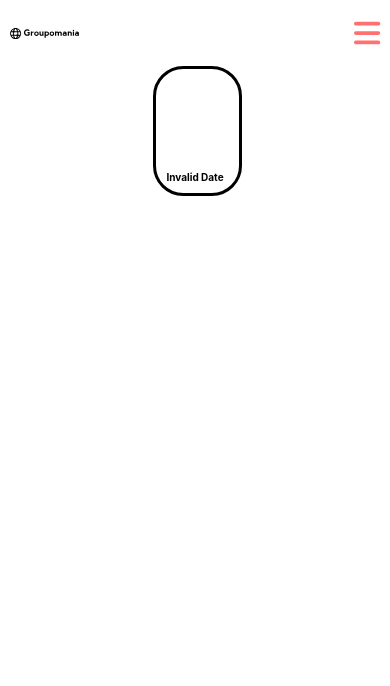
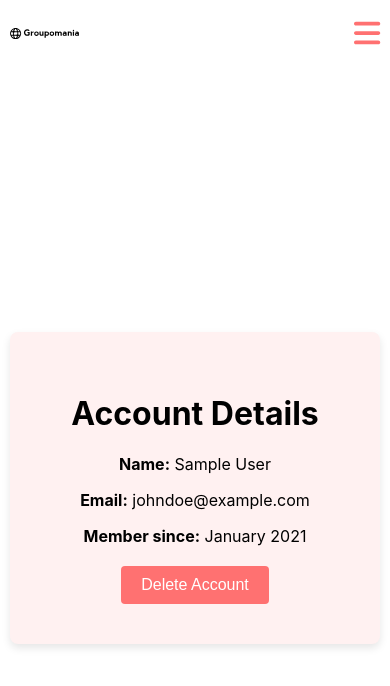
Before and after one commit to abby-pfingsten/groupomania-react-app, a React (Create React App) app in the folder app/: page /account in a window 390 px wide. Shown: the top 686 px of the page. Built offline with nearby package versions, Linux system fonts and the light colour scheme; no server answers; sample sign-in values are in the browser's storage.

Commit message:
header on account page is now switching images based on mobile or desktop

```diff
--- a/app/src/App.js
+++ b/app/src/App.js
@@ -2,10 +2,12 @@ import { BrowserRouter, Route, Routes } from "react-router-dom"
 import Login from "./frontend/pages/Login"
 import Signup from "./frontend/pages/Signup"
 import Home from "./frontend/pages/Home"
+import Account from "./frontend/pages/Account"
 import Profile from "./frontend/pages/Account"
 import { Outlet, Navigate } from "react-router-dom"
 import { useState } from "react"
 import PostPage from "./frontend/pages/PostPage"
+import AccountHeader from "./frontend/pages/AccountHeader"
 
 const PrivateRoutes = () => {
   const [token, setToken] = useState(() => {
@@ -52,7 +54,11 @@ function App() {
             element={<PostPage isMobile={isMobile} />}
           />
         </Route>
-        <Route exact path="/profile" element={<Profile />} />
+        <Route
+          exact
+          path="/account"
+          element={<Account isMobile={isMobile} />}
+        />
       </Routes>
     </BrowserRouter>
   )
--- a/app/src/frontend/pages/Account.js
+++ b/app/src/frontend/pages/Account.js
@@ -1,7 +1,7 @@
 import Header from "./Header"
 import "../styles/Account.scss"
 
-const Account = () => {
+const Account = ({ isMobile }) => {
   // grab the name of the user
   let userObject = localStorage.getItem("userInfo")
   let userName = JSON.parse(userObject)[["name"]]
@@ -13,7 +13,7 @@ const Account = () => {
 
   return (
     <>
-      <Header/>
+      <Header isMobile={isMobile} />
       <div className="account-page">
         <div className="account-page__container">
           <h1>Account Details</h1>
--- a/app/src/frontend/pages/Header.js
+++ b/app/src/frontend/pages/Header.js
@@ -61,7 +61,7 @@ function Header({ isMobile, isModalOpen, setIsModalOpen }) {
                 </Link>
               </li>
               <li className="nav_menu__links">
-                <Link to="/profile" onClick={closeMobileMenu}>
+                <Link to="/account" onClick={closeMobileMenu}>
                   Account
                 </Link>
               </li>
--- a/app/src/frontend/styles/Account.scss
+++ b/app/src/frontend/styles/Account.scss
@@ -9,19 +9,24 @@
   height: 100vh;
   background-color: white;
   &__container {
-    background-color: $dark-red-color;
+    background-color: lighten($dark-red-color, 25%);
     padding: 40px;
+    margin: 10px;
     border-radius: 8px;
     box-shadow: 0 4px 8px rgba(0, 0, 0, 0.1);
     max-width: 500px;
     width: 100%;
     text-align: center;
+    transition: box-shadow ease 1s;
+    &:hover {
+      box-shadow: 0 4px 8px rgba(0, 0, 0, 0.6);
+    }
   }
   &__info {
     margin-bottom: 20px;
   }
   &__delete-button {
-    background-color: #ff6347;
+    background-color: $dark-red-color;
     color: #fff;
     border: none;
     padding: 10px 20px;
@@ -30,7 +35,7 @@
     font-size: 16px;
     transition: background-color 0.3s;
     &:hover {
-      background-color: #ff4500;
+      background-color: darken($dark-red-color, 10%);
     }
   }
 }
```
